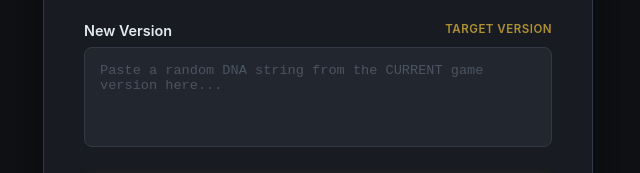
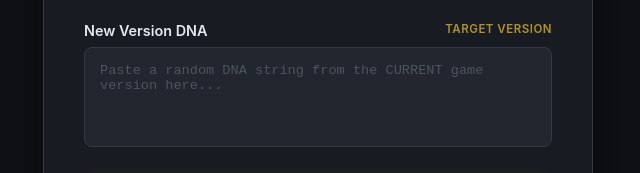
Before and after one commit to raccoonwannafly/crusader-kings-3-dna-updater, a plain HTML site: page index.html in a window 1280 px wide. Shown: the part 375-548 px from the top of the page, 322-962 px from the left. Drawn offline with Linux system fonts and the light colour scheme.

Commit message:
Update index.html

```diff
--- a/index.html
+++ b/index.html
@@ -212,7 +212,7 @@
     </div>
 
     <div class="input-group">
-        <label for="templateDna">New Version <span>Target Version</span></label>
+        <label for="templateDna">New Version DNA<span>Target Version</span></label>
         <textarea id="templateDna" placeholder="Paste a random DNA string from the CURRENT game version here..."></textarea>
     </div>
 
```
